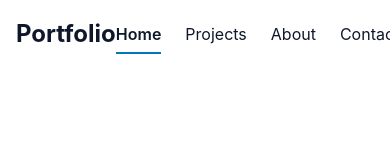
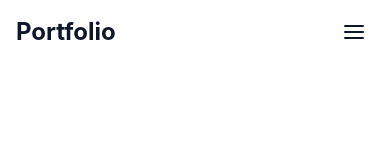
Before and after one commit to PRIYANSHU700/Main-Portfolio, a React (Vite) app: page / in a window 390 px wide. Shown: the top 160 px of the page. Built offline with nearby package versions, Linux system fonts and the light colour scheme.

Commit message:
Update Navbar.jsx

```diff
--- a/src/components/Navbar.jsx
+++ b/src/components/Navbar.jsx
@@ -1,6 +1,6 @@
 import { useState, useEffect, useContext } from 'react';
 import { NavLink, useLocation } from 'react-router-dom';
-import { motion } from 'framer-motion';
+import { motion, AnimatePresence } from 'framer-motion';
 import { ThemeContext } from '../context/ThemeContext';
 import { FiSun, FiMoon, FiMenu, FiX } from 'react-icons/fi';
 
@@ -18,16 +18,24 @@ const Navbar = () => {
   // Handle scroll effect
   useEffect(() => {
     const handleScroll = () => {
-      if (window.scrollY > 50) {
-        setScrolled(true);
-      } else {
-        setScrolled(false);
-      }
+      setScrolled(window.scrollY > 50);
     };
 
     window.addEventListener('scroll', handleScroll);
     return () => window.removeEventListener('scroll', handleScroll);
   }, []);
+
+  // Prevent body scroll when mobile menu is open
+  useEffect(() => {
+    if (isOpen) {
+      document.body.style.overflow = 'hidden';
+    } else {
+      document.body.style.overflow = '';
+    }
+    return () => {
+      document.body.style.overflow = '';
+    };
+  }, [isOpen]);
 
   const navbarVariants = {
     hidden: { opacity: 0, y: -20 },
@@ -55,58 +63,18 @@ const Navbar = () => {
       initial="hidden"
       animate="visible"
       variants={navbarVariants}
-      style={{
-        position: 'fixed',
-        top: 0,
-        left: 0,
-        right: 0,
-        padding: '1rem',
-        zIndex: 'var(--z-header)',
-        display: 'flex',
-        justifyContent: 'space-between',
-        alignItems: 'center',
-        backgroundColor: scrolled ? 'var(--color-bg-primary)' : 'transparent',
-        boxShadow: scrolled ? '0 2px 10px var(--color-shadow)' : 'none',
-        transition: 'var(--transition-all)'
-      }}
     >
-      <div className="logo" style={{ fontWeight: 'bold', fontSize: '1.5rem' }}>
-        <NavLink to="/" style={{ color: 'var(--color-text-primary)' }}>
-          Portfolio
-        </NavLink>
+      <div className="logo">
+        <NavLink to="/">Portfolio</NavLink>
       </div>
 
       {/* Desktop Navigation */}
-      <nav className="desktop-nav" style={{
-        display: 'flex',
-        gap: 'var(--space-6)',
-        '@media (max-width: 768px)': {
-          display: 'none'
-        }
-      }}>
+      <nav className="desktop-nav">
         {navLinks.map((link) => (
           <NavLink
             key={link.path}
             to={link.path}
-            className={({ isActive }) => isActive ? 'active-link' : ''}
-            style={({ isActive }) => ({
-              color: 'var(--color-text-primary)',
-              fontWeight: isActive ? '600' : '400',
-              position: 'relative',
-              '&::after': {
-                content: '""',
-                position: 'absolute',
-                width: isActive ? '100%' : '0',
-                height: '2px',
-                bottom: '-4px',
-                left: '0',
-                backgroundColor: 'var(--color-primary-500)',
-                transition: 'var(--transition-all)'
-              },
-              '&:hover::after': {
-                width: '100%'
-              }
-            })}
+            className={({ isActive }) => (isActive ? 'active-link' : '')}
           >
             {link.label}
           </NavLink>
@@ -115,81 +83,38 @@ const Navbar = () => {
         <button
           onClick={toggleTheme}
           aria-label={`Switch to ${theme === 'light' ? 'dark' : 'light'} mode`}
-          style={{
-            background: 'none',
-            border: 'none',
-            cursor: 'pointer',
-            display: 'flex',
-            alignItems: 'center',
-            justifyContent: 'center',
-            color: 'var(--color-text-primary)',
-            padding: '0.5rem',
-            borderRadius: 'var(--radius-full)'
-          }}
+          className="theme-toggle-btn"
         >
           {theme === 'light' ? <FiMoon size={20} /> : <FiSun size={20} />}
         </button>
       </nav>
 
       {/* Mobile Navigation Toggle */}
-      <div className="mobile-nav-toggle" style={{
-        display: 'none',
-        '@media (max-width: 768px)': {
-          display: 'block'
-        }
-      }}>
+      <div className="mobile-nav-toggle">
         <button
           onClick={() => setIsOpen(!isOpen)}
           aria-label={isOpen ? 'Close menu' : 'Open menu'}
-          style={{
-            background: 'none',
-            border: 'none',
-            cursor: 'pointer',
-            color: 'var(--color-text-primary)',
-            display: 'flex',
-            alignItems: 'center',
-            justifyContent: 'center'
-          }}
+          aria-expanded={isOpen}
         >
           {isOpen ? <FiX size={24} /> : <FiMenu size={24} />}
         </button>
       </div>
 
       {/* Mobile Navigation Menu */}
+      <AnimatePresence>
         {isOpen && (
           <motion.div
             className="mobile-nav"
-          initial={{ opacity: 0, y: -20 }}
+            initial={{ opacity: 0, y: -12 }}
             animate={{ opacity: 1, y: 0 }}
-          exit={{ opacity: 0, y: -20 }}
+            exit={{ opacity: 0, y: -12 }}
             transition={{ duration: 0.2 }}
-          style={{
-            position: 'absolute',
-            top: '4rem',
-            left: 0,
-            right: 0,
-            backgroundColor: 'var(--color-bg-primary)',
-            padding: 'var(--space-4)',
-            boxShadow: '0 4px 10px var(--color-shadow)',
-            borderRadius: '0 0 var(--radius-md) var(--radius-md)',
-            zIndex: 'var(--z-header)',
-            display: 'flex',
-            flexDirection: 'column',
-            gap: 'var(--space-4)'
-          }}
           >
             {navLinks.map((link) => (
               <NavLink
                 key={link.path}
                 to={link.path}
-              className={({ isActive }) => isActive ? 'active-link' : ''}
-              style={({ isActive }) => ({
-                color: isActive ? 'var(--color-primary-500)' : 'var(--color-text-primary)',
-                fontWeight: isActive ? '600' : '400',
-                padding: 'var(--space-2) var(--space-4)',
-                borderRadius: 'var(--radius-md)',
-                backgroundColor: isActive ? 'var(--color-bg-secondary)' : 'transparent'
-              })}
+                className={({ isActive }) => (isActive ? 'active-link' : '')}
               >
                 {link.label}
               </NavLink>
@@ -198,21 +123,14 @@ const Navbar = () => {
             <button
               onClick={toggleTheme}
               aria-label={`Switch to ${theme === 'light' ? 'dark' : 'light'} mode`}
-            style={{
-              display: 'flex',
-              alignItems: 'center',
-              gap: 'var(--space-2)',
-              padding: 'var(--space-2) var(--space-4)',
-              backgroundColor: 'transparent',
-              color: 'var(--color-text-primary)',
-              justifyContent: 'flex-start'
-            }}
+              className="theme-toggle-btn"
             >
               {theme === 'light' ? <FiMoon size={18} /> : <FiSun size={18} />}
-            {theme === 'light' ? 'Dark Mode' : 'Light Mode'}
+              {theme === 'light' ? ' Dark Mode' : ' Light Mode'}
             </button>
           </motion.div>
         )}
+      </AnimatePresence>
     </motion.header>
   );
 };
```
Lines whose indentation alone changed are shown as unchanged.
